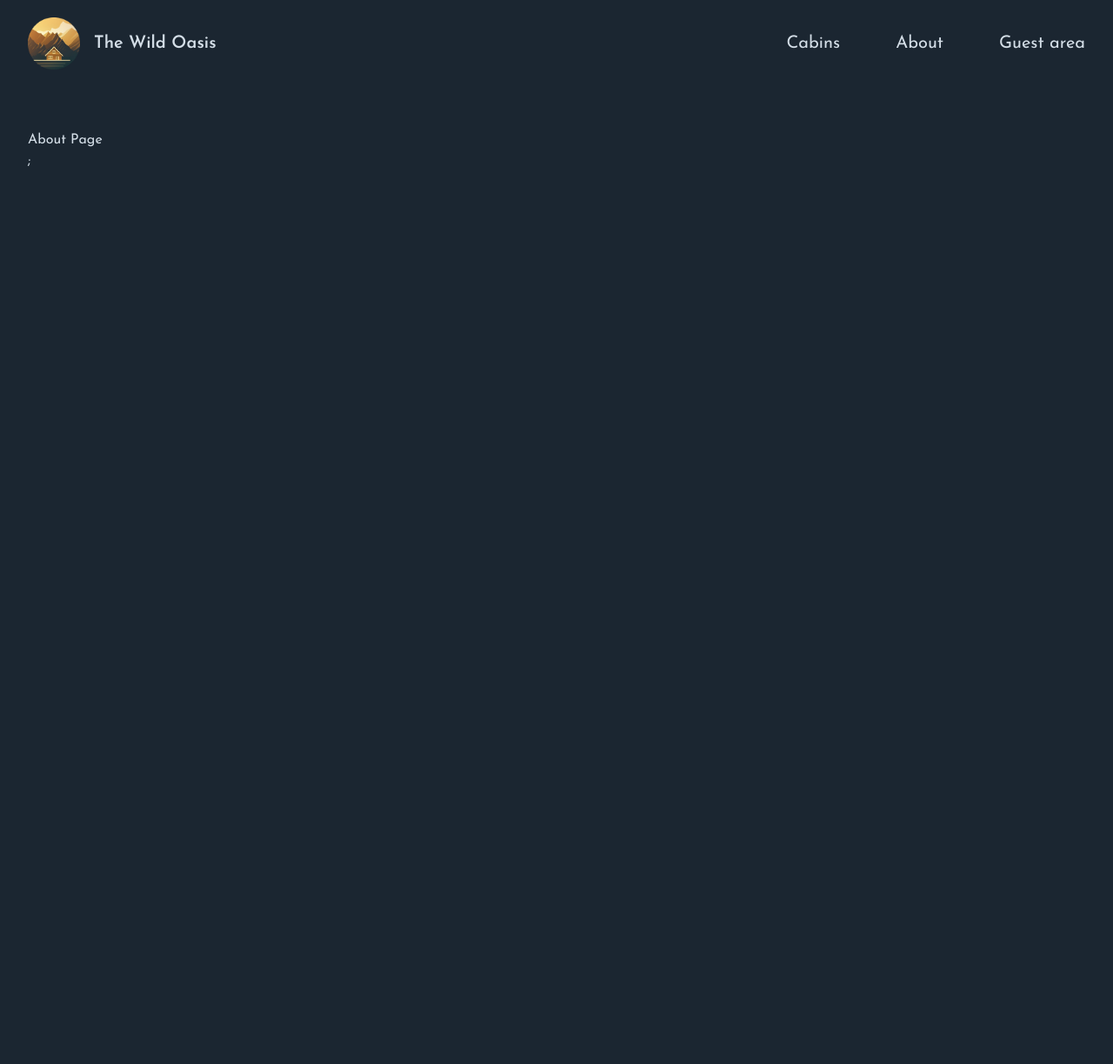
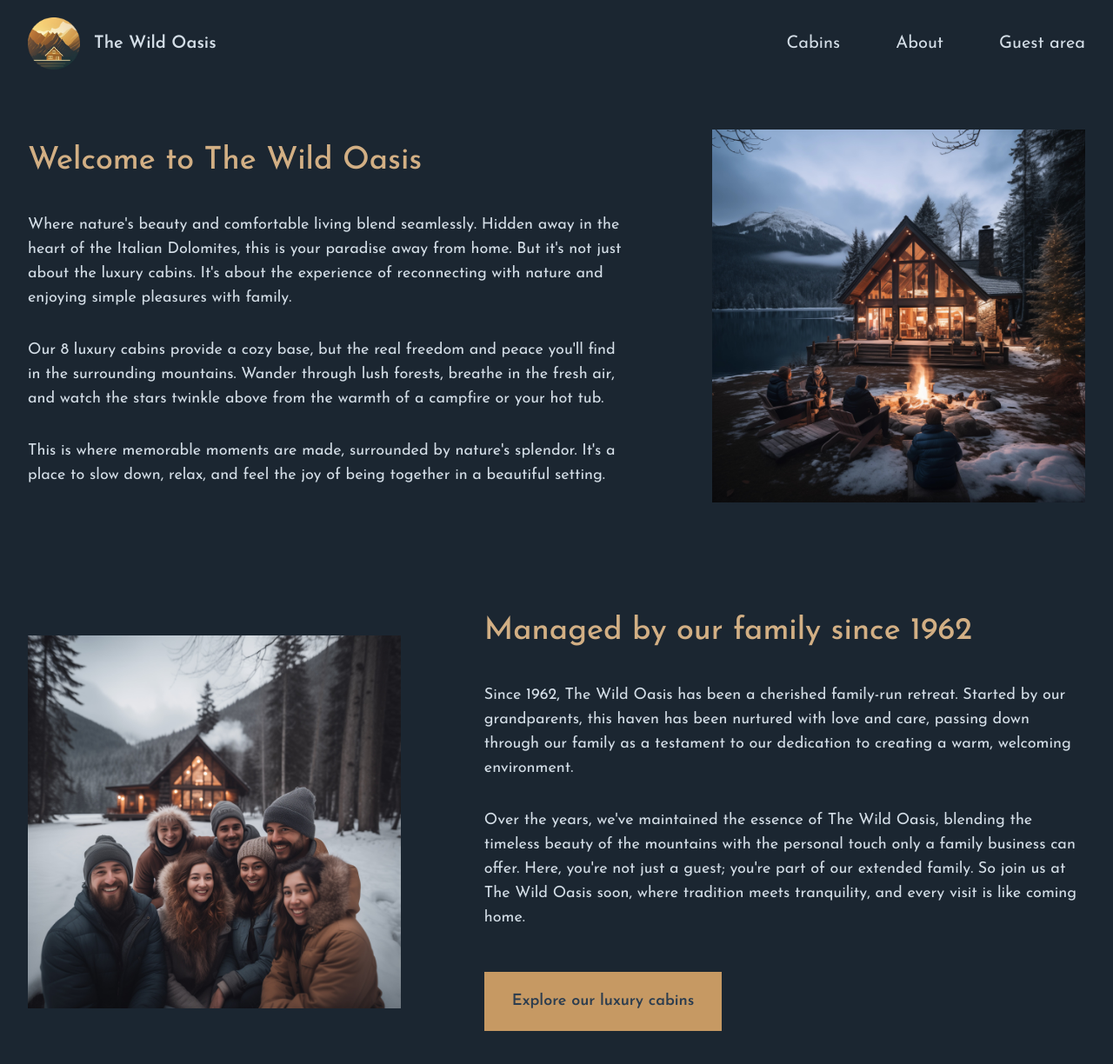
Before and after one commit to Delightsheriff/thewildoasis-customer-, a Next.js app: page /about in a window 1280 px wide. Shown: the top 1224 px of the page at 87% size. Before the commit the page ends 800 px from the top, so only its background shows below. Built offline with nearby package versions, Linux system fonts and the light colour scheme.

Commit message:
built about page

```diff
--- a/app/about/page.js
+++ b/app/about/page.js
@@ -1,3 +1,7 @@
+import Image from "next/image";
+// import image1 from "@/public/about-1.jpg";
+import image2 from "@/public/about-2.jpg";
+
 export const metadata = {
   title: "About Page",
   description: "This is the about page",
@@ -5,8 +9,83 @@
 
 export default function Page() {
   return (
-    <div>
-      <h1>About Page</h1>;
+    <div className="grid grid-cols-5 gap-x-24 gap-y-32 text-lg items-center">
+      <div className="col-span-3">
+        <h1 className="text-4xl mb-10 text-accent-400 font-medium">
+          Welcome to The Wild Oasis
+        </h1>
+
+        <div className="space-y-8">
+          <p>
+            Where nature&apos;s beauty and comfortable living blend seamlessly.
+            Hidden away in the heart of the Italian Dolomites, this is your
+            paradise away from home. But it&apos;s not just about the luxury
+            cabins. It&apos;s about the experience of reconnecting with nature
+            and enjoying simple pleasures with family.
+          </p>
+          <p>
+            Our 8 luxury cabins provide a cozy base, but the real freedom and
+            peace you&apos;ll find in the surrounding mountains. Wander through
+            lush forests, breathe in the fresh air, and watch the stars twinkle
+            above from the warmth of a campfire or your hot tub.
+          </p>
+          <p>
+            This is where memorable moments are made, surrounded by
+            nature&apos;s splendor. It&apos;s a place to slow down, relax, and
+            feel the joy of being together in a beautiful setting.
+          </p>
+        </div>
+      </div>
+
+      <div className="col-span-2 relative aspect-square">
+        <Image
+          src="/about-1.jpg"
+          fill
+          className="object-cover"
+          alt="Family sitting around a fire pit in front of cabin"
+        />
+      </div>
+
+      <div className="col-span-2">
+        <Image
+          placeholder="blur"
+          src={image2}
+          quality={80}
+          alt="Family that manages The Wild Oasis"
+        />
+      </div>
+
+      <div className="col-span-3">
+        <h1 className="text-4xl mb-10 text-accent-400 font-medium">
+          Managed by our family since 1962
+        </h1>
+
+        <div className="space-y-8">
+          <p>
+            Since 1962, The Wild Oasis has been a cherished family-run retreat.
+            Started by our grandparents, this haven has been nurtured with love
+            and care, passing down through our family as a testament to our
+            dedication to creating a warm, welcoming environment.
+          </p>
+          <p>
+            Over the years, we&apos;ve maintained the essence of The Wild Oasis,
+            blending the timeless beauty of the mountains with the personal
+            touch only a family business can offer. Here, you&apos;re not just a
+            guest; you&apos;re part of our extended family. So join us at The
+            Wild Oasis soon, where tradition meets tranquility, and every visit
+            is like coming home.
+          </p>
+
+          <div>
+            <a
+              href="/cabins"
+              className="inline-block mt-4 bg-accent-500 px-8 py-5 text-primary-800 text-lg font-semibold hover:bg-accent-600 transition-all"
+            >
+              Explore our luxury cabins
+            </a>
+          </div>
+        </div>
+      </div>
     </div>
   );
 }
--- a/app/cabins/page.js
+++ b/app/cabins/page.js
@@ -1,13 +1,35 @@
+import CabinCard from "@/app/_components/CabinCard";
+
 export const metadata = {
   title: "Cabins",
   description: "Find your perfect cabin",
 };
 
 export default function Page() {
+  // CHANGE
+  const cabins = [];
+
   return (
     <div>
-      <h1>Cabins</h1>
-      <p>Find your perfect cabin</p>
+      <h1 className="text-4xl mb-5 text-accent-400 font-medium">
+        Our Luxury Cabins
+      </h1>
+      <p className="text-primary-200 text-lg mb-10">
+        Cozy yet luxurious cabins, located right in the heart of the Italian
+        Dolomites. Imagine waking up to beautiful mountain views, spending your
+        days exploring the dark forests around, or just relaxing in your private
+        hot tub under the stars. Enjoy nature&apos;s beauty in your own little
+        home away from home. The perfect spot for a peaceful, calm vacation.
+        Welcome to paradise.
+      </p>
+
+      {cabins.length > 0 && (
+        <div className="grid sm:grid-cols-1 md:grid-cols-2 gap-8 lg:gap-12 xl:gap-14">
+          {cabins.map((cabin) => (
+            <CabinCard cabin={cabin} key={cabin.id} />
+          ))}
+        </div>
+      )}
     </div>
   );
 }
```
Also changed, not shown: starter/pages/about-page.js (+15 -15 lines).
